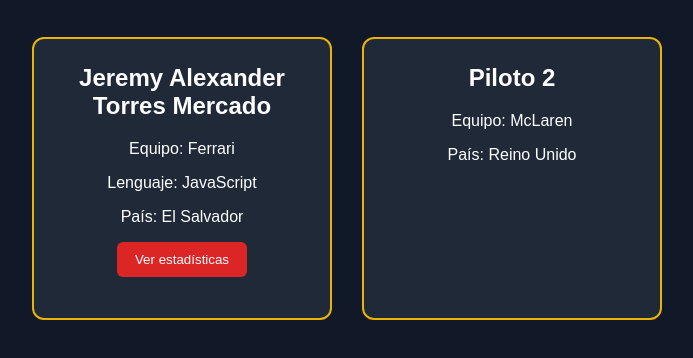
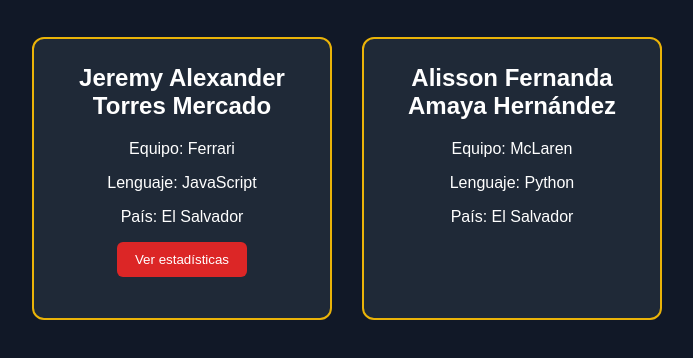
Before and after one commit to Jeremy-torres2026-web/proyecto3-perfil, a plain HTML site: page index.html in a window 1280 px wide. Shown: the part 90-448 px from the top of the page, without its empty margins (293-986 px from the left). Drawn offline with Linux system fonts and the light colour scheme.

Commit message:
feat: actualizar nombres y lenguajes de los pilotos 2

```diff
--- a/index.html
+++ b/index.html
@@ -22,12 +22,7 @@
     <p id="estadisticas"></p>
 </div>
 
-            <div class="card-piloto">
-                <h2>Piloto 2</h2>
-                <p>Equipo: McLaren</p>
-                <p>País: Reino Unido</p>
-            </div>
-
+            <div class="card-piloto"><h2>Alisson Fernanda Amaya Hernández</h2><p>Equipo: McLaren</p><p>Lenguaje: Python</p><p>País: El Salvador</p> </div>
         </section>
     </main>
 
```
